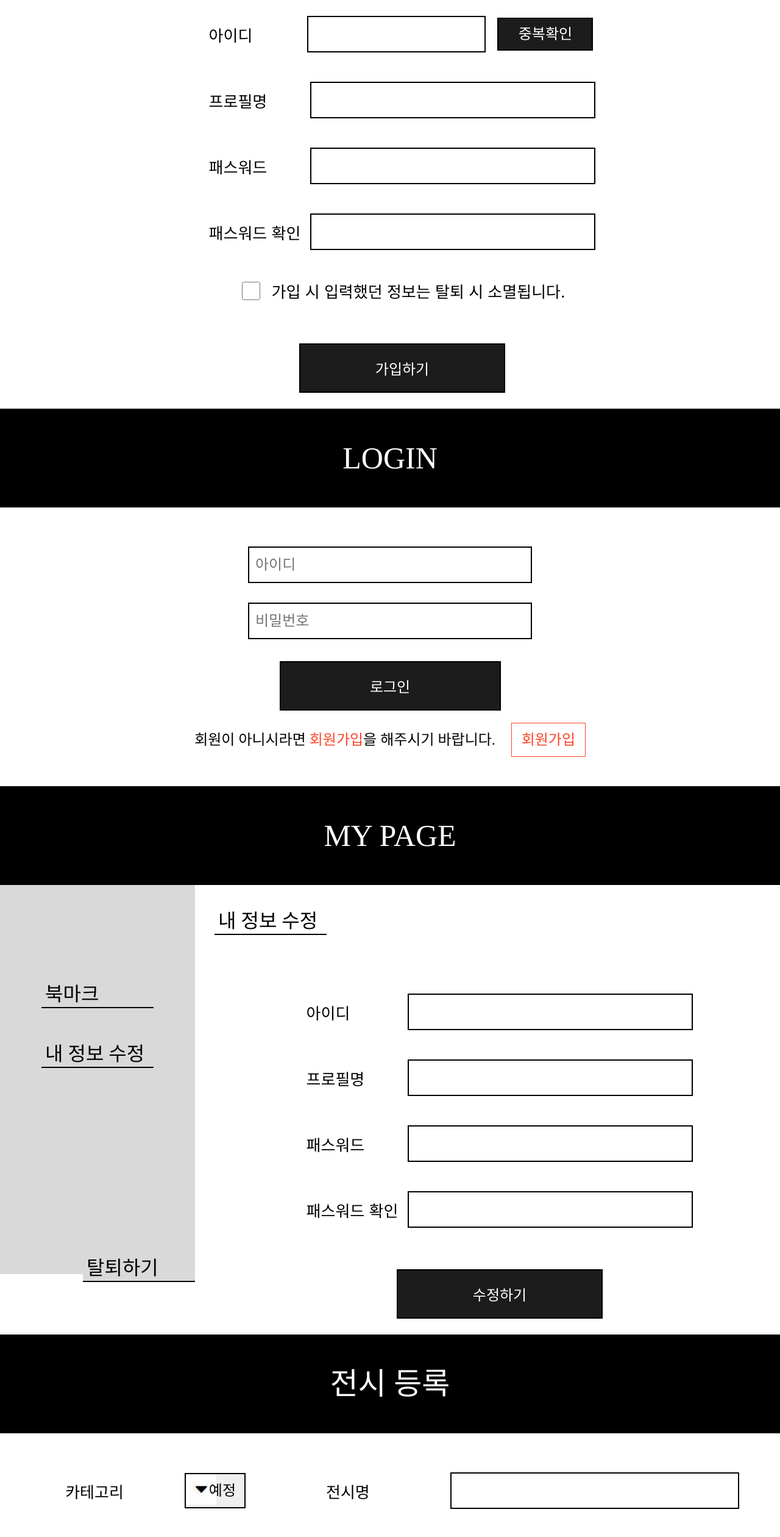
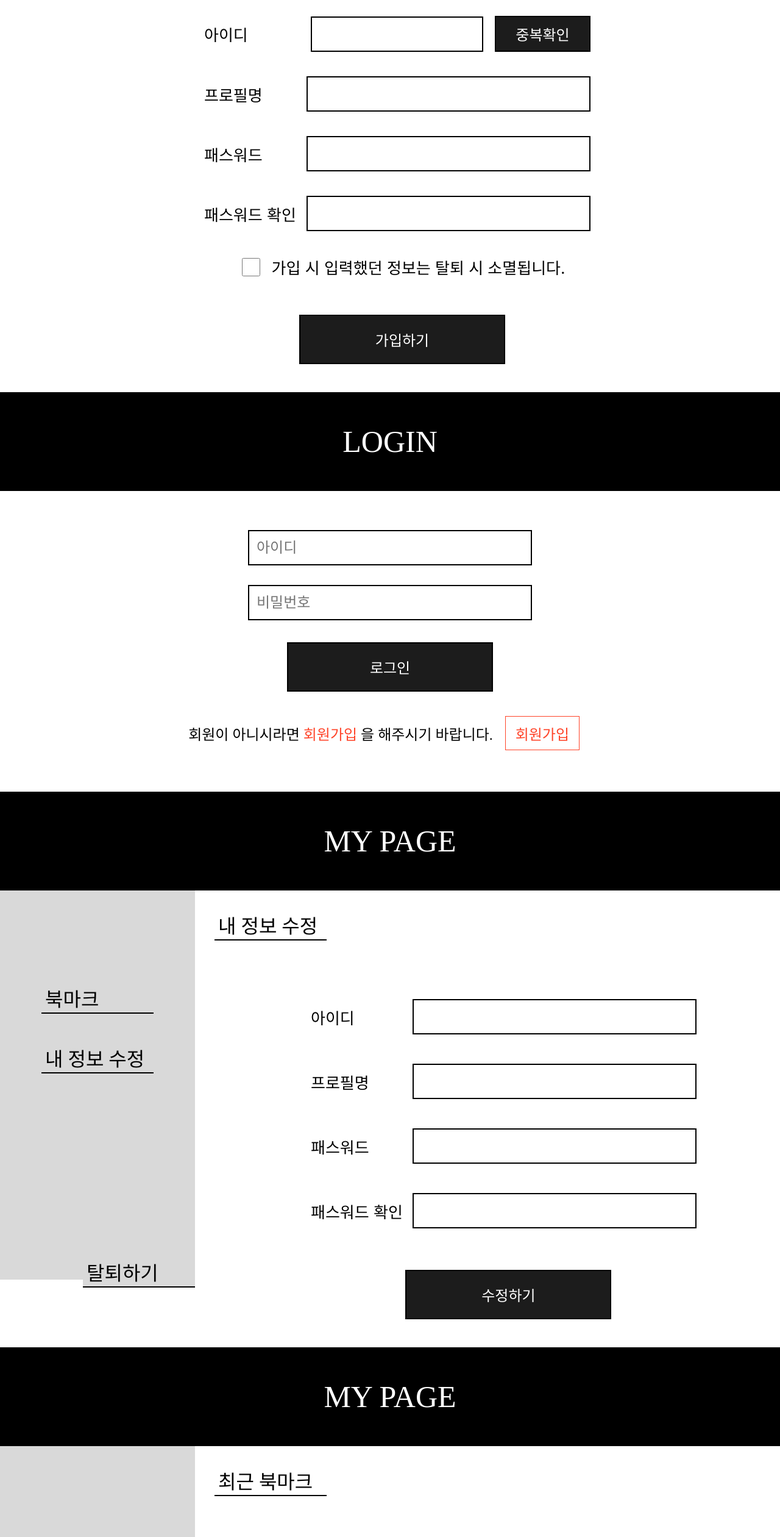
Before and after one commit to CLEO525/artconnect-frontend, a React (Create React App) app: page / in a window 1280 px wide. Shown: the part 200-2720 px from the top of the page at 61% size. Built offline with nearby package versions, Linux system fonts and the light colour scheme.

Commit message:
전시 수정 제외 CSS, 컴포넌트 분리

```diff
--- a/src/App.js
+++ b/src/App.js
@@ -7,7 +7,6 @@ import WritePage from "./pages/admin/WritePage";
 import BookmarkPage from "./pages/mypage/BookmarkPage";
 
 import "./App.css";
-
 
 const Wrap = styled.div`
   width: auto;
@@ -24,11 +23,10 @@ function App() {
       <JoinPage />
       <LoginPage />
       <EditPage />
-
+      <BookmarkPage />
 
       {/* admin페이지 */}
       <WritePage />
-      <BookmarkPage />
     </Wrap>
   );
 }
--- /dev/null
+++ b/src/components/common/style/Button.jsx
@@ -0,0 +1,51 @@
+import React from "react";
+import styled from "styled-components";
+
+const StyledButton = styled.button`
+  width: ${(props) => props.width || 338}px;
+  height: ${(props) => props.height || 81}px;
+  margin: ${(props) => props.margin || "20px"};
+  justify-content: center;
+  align-items: center;
+  background: ${(props) => props.background || "#1c1c1c"};
+  border: ${(props) => props.border || "2px solid #000000"};
+  font-family: "SUITE";
+  color: ${(props) => props.color || "#ffffff"};
+  font-style: normal;
+  font-weight: 400;
+  font-size: 24px;
+  cursor: pointer;
+  :hover {
+    background-color: ${(props) => props.bgColor || "#ffffff"};
+    border: 2px solid ${(props) => props.hoverColor || "#442e68"};
+    font-weight: 700;
+    color: ${(props) => props.hoverColor || "#442e68"};
+  }
+`;
+
+export default function Button(props) {
+  const {
+    width,
+    height,
+    background,
+    color,
+    bgColor,
+    hoverColor,
+    margin,
+    border,
+  } = props;
+  return (
+    <StyledButton
+      width={width}
+      height={height}
+      background={background}
+      color={color}
+      bgColor={bgColor}
+      hoverColor={hoverColor}
+      margin={margin}
+      border={border}
+    >
+      {props.bName}
+    </StyledButton>
+  );
+}
--- /dev/null
+++ b/src/components/common/style/Input.jsx
@@ -0,0 +1,49 @@
+import { type } from "@testing-library/user-event/dist/type";
+import React from "react";
+import styled from "styled-components";
+
+const StyledInput = styled.input`
+  width: ${(props) => props.width || "450px"};
+  height: ${(props) => props.height || "54px"};
+  margin: ${(props) => props.margin || "0 1rem 0 1rem"};
+  padding: ${(props) => props.padding || "0px"};
+  background: ${(props) => props.background || "#ffffff"};
+  border: 2px solid ${(props) => props.borderColor || "#000000"};
+  font-family: "SUITE";
+  font-style: normal;
+  font-weight: 400;
+  font-size: 24px;
+  text-align: ${(props) => props.align || "left"};
+  line-height: 27px;
+  padding-left: 12px;
+  display: ${(props) => props.display};
+`;
+
+export default function Input(props) {
+  const {
+    width,
+    height,
+    background,
+    margin,
+    padding,
+    borderColor,
+    placeholder,
+    type,
+    align,
+    display,
+  } = props;
+  return (
+    <StyledInput
+      type={type || "text"}
+      width={width}
+      height={height}
+      margin={margin}
+      padding={padding}
+      align={align}
+      background={background}
+      borderColor={borderColor}
+      placeholder={placeholder}
+      display={display}
+    ></StyledInput>
+  );
+}
--- /dev/null
+++ b/src/components/common/style/Span.jsx
@@ -0,0 +1,20 @@
+import React from "react";
+import styled from "styled-components";
+
+const StyledSpan = styled.span`
+  font-family: "SUITE";
+  font-style: normal;
+  font-weight: 400;
+  font-size: ${(props) => props.size || "24px"};
+  line-height: 27px;
+  align-items: ${(props) => props.align || "center"};
+  color: ${(props) => props.color || "#000000"};
+`;
+export default function Span(props) {
+  const { color, size, align } = props;
+  return (
+    <StyledSpan color={color} size={size} align={align}>
+      {props.text}
+    </StyledSpan>
+  );
+}
--- /dev/null
+++ b/src/components/common/style/UnderLineButton.jsx
@@ -0,0 +1,52 @@
+import React from "react";
+import styled from "styled-components";
+
+const StyledButton = styled.button`
+  width: ${(props) => props.width || "184px"};
+  margin: ${(props) => props.margin || "0 0 3rem 0"};
+  font-family: "SUITE";
+  font-style: normal;
+  font-weight: 400;
+  font-size: ${(props) => props.size || "32px"};
+  text-align: left;
+  background-color: ${(props) => props.bgColor || "#d9d9d9"};
+  border: none;
+  border-bottom: ${(props) => props.borderB || "2px solid #000000"};
+  cursor: pointer;
+  :hover {
+    font-weight: ${(props) => props.hWeight || "700"};
+    color: ${(props) => props.hColor || "#ff4429"};
+    border: none;
+    border-bottom: ${(props) => props.hoverB || "3px solid #ff4429"};
+    cursor: ${(props) => props.hCursor || "pointer"};
+  }
+`;
+
+export default function UnderLineButton(props) {
+  const {
+    width,
+    margin,
+    size,
+    bgColor,
+    borderB,
+    hoverB,
+    hColor,
+    hWeight,
+    hCursor,
+  } = props;
+  return (
+    <StyledButton
+      width={width}
+      margin={margin}
+      size={size}
+      bgColor={bgColor}
+      borderB={borderB}
+      hWeight={hWeight}
+      hoverB={hoverB}
+      hColor={hColor}
+      hCursor={hCursor}
+    >
+      {props.bName}
+    </StyledButton>
+  );
+}
--- a/src/pages/JoinPage.jsx
+++ b/src/pages/JoinPage.jsx
@@ -1,5 +1,7 @@
 import React from "react";
 import styled from "styled-components";
+import Button from "../components/common/style/Button";
+import Input from "../components/common/style/Input";
 import PageTitle from "../components/common/layout/PageTitle";
 
 const Container = styled.div`
@@ -11,7 +13,7 @@ const Container = styled.div`
 
 const StyledForm = styled.form`
   font-size: 26px;
-  width: auto;
+  width: 690px;
   height: auto;
   display: flex;
   flex-direction: column;
@@ -21,18 +23,8 @@ const StyledUl = styled.ul`
   list-style: none;
   display: flex;
   flex-direction: column;
-  gap: 3rem;
+  gap: 2.5rem;
   margin-top: 1rem;
-
-  li:first-child {
-    justify-content: flex-start;
-    gap: 1.2rem;
-  }
-
-  li:first-child input {
-    width: 45%;
-    margin-left: 70px;
-  }
 
   li:nth-child(5) {
     display: flex;
@@ -54,60 +46,10 @@ const StyledLi = styled.li`
   align-items: center;
 `;
 
-const StyledInput = styled.input`
-  width: 460px;
-  height: 54px;
-  margin-left: 1rem;
-  background: #ffffff;
-  border: 2px solid #000000;
-`;
-
 const StyledCheckBox = styled.input`
   width: 30px;
   height: 30px;
   cursor: pointer;
-`;
-
-const DuplicatedId = styled.button`
-  width: 157px;
-  height: 54px;
-  background: #1c1c1c;
-  border: 2px solid #000000;
-  font-family: "SUITE";
-  color: #ffffff;
-  font-style: normal;
-  font-weight: 400;
-  font-size: 24px;
-  line-height: 30px;
-  cursor: pointer;
-  :hover {
-    background-color: #ffffff;
-    border: 2px solid #442e68;
-    font-weight: 700;
-    color: #442e68;
-  }
-`;
-
-const JoinCheckButton = styled.button`
-  width: 338px;
-  height: 81px;
-  margin-top: 20px;
-  justify-content: center;
-  align-items: center;
-  background: #1c1c1c;
-  border: 2px solid #000000;
-  font-family: "SUITE";
-  color: #ffffff;
-  font-style: normal;
-  font-weight: 400;
-  font-size: 24px;
-  cursor: pointer;
-  :hover {
-    background-color: #ffffff;
-    border: 2px solid #442e68;
-    font-weight: 700;
-    color: #442e68;
-  }
 `;
 
 export default function JoinPage() {
@@ -117,18 +59,30 @@ export default function JoinPage() {
       <StyledForm>
         <StyledUl>
           <StyledLi>
-            아이디 <StyledInput type="text" name="id"></StyledInput>
-            <DuplicatedId type="button">중복확인</DuplicatedId>
+            아이디
+            <Input
+              type="text"
+              name="id"
+              margin="0 0 0 100px"
+              width="41%"
+            ></Input>
+            <Button
+              type="button"
+              width={157}
+              height={59}
+              bName="중복확인"
+              margin="0 16px"
+            />
           </StyledLi>
           <StyledLi>
-            프로필명 <StyledInput type="text" name="profileName"></StyledInput>
+            프로필명
+            <Input type="text" name="profileName"></Input>
           </StyledLi>
           <StyledLi>
-            패스워드 <StyledInput type="password" name="password"></StyledInput>
+            패스워드 <Input type="password" name="password"></Input>
           </StyledLi>
           <StyledLi>
-            패스워드 확인{" "}
-            <StyledInput type="password" name="passwordCheck"></StyledInput>
+            패스워드 확인 <Input type="password" name="passwordCheck"></Input>
           </StyledLi>
           <StyledLi>
             <StyledCheckBox type="checkbox" id="joinCheck"></StyledCheckBox>
@@ -137,7 +91,7 @@ export default function JoinPage() {
             </label>
           </StyledLi>
           <StyledLi>
-            <JoinCheckButton type="submit">가입하기</JoinCheckButton>
+            <Button type="submit" bName="가입하기" />
           </StyledLi>
         </StyledUl>
       </StyledForm>
--- a/src/pages/LoginPage.jsx
+++ b/src/pages/LoginPage.jsx
@@ -1,6 +1,8 @@
 import React from "react";
 import styled from "styled-components";
-import { Route, Link } from "react-router-dom";
+import Button from "../components/common/style/Button";
+import Input from "../components/common/style/Input";
+import Span from "../components/common/style/Span";
 import PageTitle from "../components/common/layout/PageTitle";
 
 const Container = styled.div`
@@ -8,79 +10,7 @@ const Container = styled.div`
   display: flex;
   flex-direction: column;
   align-items: center;
-`;
-
-const StyledInput = styled.input`
-  width: 450px;
-  height: 54px;
-  margin: 1rem 0rem 1rem;
-  padding-left: 10px;
-  font-family: "SUITE";
-  font-style: normal;
-  font-weight: 400;
-  font-size: 24px;
-  line-height: 27px;
-  background: #ffffff;
-  border: 2px solid #000000;
-`;
-
-const StyledSpan = styled.span`
-  font-family: "SUITE";
-  font-style: normal;
-  font-weight: 400;
-  font-size: 24px;
-  line-height: 27px;
-  align-items: center;
-`;
-const ColoredSpan = styled.span`
-  font-family: "SUITE";
-  font-style: normal;
-  font-weight: 400;
-  font-size: 24px;
-  line-height: 27px;
-  color: #ff4429;
-  align-items: center;
-`;
-
-const LoginButton = styled.button`
-  width: 363px;
-  height: 81px;
-  margin: 20px 0 20px;
-  background: #1c1c1c;
-  border: 2px solid #000000;
-  font-family: "SUITE";
-  color: #ffffff;
-  font-style: normal;
-  font-weight: 400;
-  font-size: 24px;
-  cursor: pointer;
-  :hover {
-    background-color: #ffffff;
-    border: 2px solid #442e68;
-    font-weight: 700;
-    color: #442e68;
-  }
-`;
-
-const SignUpButton = styled.button`
-  width: 122px;
-  height: 56px;
-  margin-left: 26px;
   margin-bottom: 3rem;
-  background: #ffffff;
-  border: 1px solid #ff4429;
-  font-family: "SUITE";
-  color: #ff4429;
-  font-style: normal;
-  font-weight: 400;
-  font-size: 24px;
-  line-height: 27px;
-  cursor: pointer;
-  :hover {
-    border: 2px solid #442e68;
-    font-weight: 700;
-    color: #442e68;
-  }
 `;
 
 export default function LoginPage() {
@@ -88,20 +18,31 @@ export default function LoginPage() {
     <Container>
       <PageTitle title="LOGIN" marginBottom={3} />
       <div>
-        <StyledInput type="text" placeholder="아이디"></StyledInput>
+        <Input type="text" placeholder="아이디" margin="1rem 0rem 1rem"></Input>
         <br />
-        <StyledInput type="password" placeholder="비밀번호"></StyledInput>
+        <Input
+          type="password"
+          placeholder="비밀번호"
+          margin="1rem 0rem 1rem"
+        ></Input>
         <br />
       </div>
       <div>
-        <LoginButton>로그인</LoginButton>
+        <Button bName="로그인" />
       </div>
       <div>
-        <StyledSpan>
-          회원이 아니시라면 <ColoredSpan>회원가입</ColoredSpan>을 해주시기
-          바랍니다.
-          <SignUpButton>회원가입</SignUpButton>
-        </StyledSpan>
+        <Span text="회원이 아니시라면" />
+        <Span color="#ff4429" text=" 회원가입 " />
+        <Span text="을 해주시기 바랍니다." />
+        <Button
+          bName="회원가입"
+          width="122"
+          height="56"
+          background="#ffffff"
+          color="#ff4429"
+          hoverColor="#442e68"
+          border="1px solid #ff4429"
+        />
       </div>
     </Container>
   );
--- a/src/pages/admin/WritePage.jsx
+++ b/src/pages/admin/WritePage.jsx
@@ -1,10 +1,13 @@
 import React from "react";
 import styled from "styled-components";
 import PageTitle from "../../components/common/layout/PageTitle";
+import Input from "../../components/common/style/Input";
+import Button from "../../components/common/style/Button";
 import selectImg from "../../assets/selectImg.jpeg";
 // CK에디터로 전시 내용 텍스트에리어 설정
 import { CKEditor } from "@ckeditor/ckeditor5-react";
 import ClassicEditor from "@ckeditor/ckeditor5-build-classic";
+
 const Container = styled.div`
   width: 100%;
   display: flex;
@@ -26,12 +29,18 @@ const StyledUl = styled.ul`
   flex-direction: column;
   gap: 3rem;
   margin-top: 1rem;
+
+  li:last-child {
+    display: flex;
+    justify-content: flex-end;
+    margin: 2rem -200px 3rem 0;
+  }
 `;
 
 const StyledLi = styled.li`
   display: flex;
+  align-items: center;
   justify-content: space-between;
-  align-items: center;
 `;
 
 const StyledSelect = styled.select`
@@ -68,41 +77,6 @@ const StyledOption = styled.option`
   cursor: pointer;
 `;
 
-const StyledInput = styled.input`
-  width: 420px;
-  height: 54px;
-  font-family: "SUITE";
-  font-style: normal;
-  font-weight: 400;
-  font-size: 24px;
-  line-height: 40px;
-  text-align: center;
-  margin-left: 2rem;
-  padding-right: 3rem;
-  background: #ffffff;
-  border: 2px solid #000000;
-`;
-
-const StyledButton = styled.button`
-  width: 200px;
-  height: 70px;
-  margin: 0 30px 30px 40px;
-  border: 2px solid #442e68;
-  font-weight: 700;
-  color: #442e68;
-  background-color: #ffffff;
-  font-family: "SUITE";
-  font-style: normal;
-  font-weight: 400;
-  font-size: 24px;
-  cursor: pointer;
-  :hover {
-    background-color: #1c1c1c;
-    color: #ffffff;
-    border: 2px solid #000000;
-  }
-`;
-
 export default function WritePage() {
   return (
     <Container>
@@ -117,20 +91,40 @@ export default function WritePage() {
               <StyledOption value="free">무료</StyledOption>
             </StyledSelect>
             <label htmlFor="exhibitionName">전시명</label>
-            <StyledInput type="text" id="exhibitionName" />
+            <Input
+              type="text"
+              width="400px"
+              id="exhibitionName"
+              margin="0 0 0 2rem"
+              padding="0 3rem 0 0"
+            />
           </StyledLi>
           <StyledLi>
             <label htmlFor="exhibitionSdate">전시기간</label>
-            <StyledInput type="date" id="exhibitionSdate" />
+            <Input
+              type="date"
+              id="exhibitionSdate"
+              width="270px"
+              margin="0 0 0 2rem"
+              padding="0 3rem 0 0"
+              align="center"
+            />
             <label htmlFor="exhibitionEdate" />
-            <StyledInput type="date" id="exhibitionEdate" />
+            <Input
+              type="date"
+              id="exhibitionEdate"
+              width="270px"
+              margin="0 0 0 2rem"
+              padding="0 3rem 0 0"
+              align="center"
+            />
           </StyledLi>
           <StyledLi>
             <label htmlFor="thumbNail">썸네일</label>
-            <StyledInput type="file" id="thumbNail" />
+            <input type="file" id="thumbNail" className="upload" />
           </StyledLi>
           <StyledLi>
-            <label htmlFor="contents">전시내용</label>
+            <label htmlFor="contents">관람안내</label>
             <CKEditor
               id="contents"
               editor={ClassicEditor}
@@ -153,14 +147,33 @@ export default function WritePage() {
           </StyledLi>
           <StyledLi>
             <label htmlFor="upload">전시파일</label>
-            <StyledInput type="file" id="upload" />
+            <input type="file" id="upload" className="upload" />
+          </StyledLi>
+
+          <StyledLi>
+            <Button
+              bName="CONFIRM"
+              width="200"
+              height="73"
+              background="#ffffff"
+              border="2px solid #442e68"
+              color="#442e68"
+              bgColor="#1c1c1c"
+              hoverColor="#ffffff"
+            />
+            <Button
+              bName="CANCEL"
+              width="200"
+              height="73"
+              background="#ffffff"
+              border="2px solid #442e68"
+              color="#442e68"
+              bgColor="#1c1c1c"
+              hoverColor="#ffffff"
+            />
           </StyledLi>
         </StyledUl>
       </StyledForm>
-      <div>
-        <StyledButton>CONFIRM</StyledButton>
-        <StyledButton>CANCEL</StyledButton>
-      </div>
     </Container>
   );
 }
--- a/src/pages/mypage/BookmarkPage.jsx
+++ b/src/pages/mypage/BookmarkPage.jsx
@@ -2,6 +2,7 @@ import React from "react";
 import styled from "styled-components";
 import PageTitle from "../../components/common/layout/PageTitle";
 import Sidebar from "../../components/common/layout/Sidebar";
+import UnderLineButton from "../../components/common/style/UnderLineButton";
 
 const Container = styled.div`
   width: 100%;
@@ -10,24 +11,11 @@ const Container = styled.div`
 const ContentDiv = styled.div`
   display: flex;
   width: 75%;
+  min-height: 250px;
   margin-top: 3rem;
   justify-content: center;
   align-items: center;
   flex-direction: column;
-`;
-
-const StyledButton = styled.button`
-  width: 184px;
-  margin: 2rem;
-  background-color: #ffffff;
-  font-family: "SUITE";
-  font-style: normal;
-  font-weight: 400;
-  font-size: 32px;
-  text-align: left;
-  border: none;
-  border-bottom: 2px solid #000000;
-  cursor: pointer;
 `;
 
 export default function BookmarkPage() {
@@ -35,9 +23,25 @@ export default function BookmarkPage() {
     <Container>
       <PageTitle title="MY PAGE"></PageTitle>
       <Sidebar />
-      <StyledButton>최근 북마크</StyledButton>
+      <UnderLineButton
+        bName="최근 북마크"
+        bgColor="#ffffff"
+        margin="2rem"
+        hWeight="400"
+        hColor="#000000"
+        hoverB="2px solid #000000"
+        hCursor="default"
+      />
       <ContentDiv></ContentDiv>
-      <StyledButton>북마크 목록</StyledButton>
+      <UnderLineButton
+        bName="북마크 목록"
+        bgColor="#ffffff"
+        margin="2rem"
+        hWeight="400"
+        hColor="#000000"
+        hoverB="2px solid #000000"
+        hCursor="default"
+      />
       <ContentDiv></ContentDiv>
     </Container>
   );
--- a/src/pages/mypage/EditPage.jsx
+++ b/src/pages/mypage/EditPage.jsx
@@ -2,6 +2,9 @@ import React from "react";
 import styled from "styled-components";
 import PageTitle from "../../components/common/layout/PageTitle";
 import Sidebar from "../../components/common/layout/Sidebar";
+import Input from "../../components/common/style/Input";
+import Button from "../../components/common/style/Button";
+import UnderLineButton from "../../components/common/style/UnderLineButton";
 
 const Container = styled.div`
   width: 100%;
@@ -11,29 +14,15 @@ const ContentDiv = styled.div`
   display: flex;
   width: 75%;
   margin-top: 3rem;
-  justify-content: center;
-  align-items: center;
+  align-items: flex-start;
   flex-direction: column;
-`;
-
-const StyledButton = styled.button`
-  width: 184px;
-  margin: 2rem;
-  background-color: #ffffff;
-  font-family: "SUITE";
-  font-style: normal;
-  font-weight: 400;
-  font-size: 32px;
-  text-align: left;
-  border: none;
-  border-bottom: 2px solid #000000;
-  cursor: pointer;
 `;
 
 const StyledForm = styled.form`
   font-size: 26px;
   width: auto;
   height: auto;
+  margin-left: 150px;
   display: flex;
   flex-direction: column;
 `;
@@ -45,14 +34,7 @@ const StyledUl = styled.ul`
   gap: 3rem;
   margin-top: 1rem;
 
-  li:nth-child(5) {
-    display: flex;
-    justify-content: center;
-    align-items: center;
-    gap: 1rem;
-  }
-
-  li:nth-child(6) {
+  li:last-child {
     display: flex;
     justify-content: center;
     align-items: center;
@@ -65,62 +47,37 @@ const StyledLi = styled.li`
   align-items: center;
 `;
 
-const StyledInput = styled.input`
-  width: 460px;
-  height: 54px;
-  margin-left: 1rem;
-  background: #ffffff;
-  border: 2px solid #000000;
-`;
-
-const EditCheckButton = styled.button`
-  width: 338px;
-  height: 81px;
-  margin-top: 20px;
-  justify-content: center;
-  align-items: center;
-  background: #1c1c1c;
-  border: 2px solid #000000;
-  font-family: "SUITE";
-  color: #ffffff;
-  font-style: normal;
-  font-weight: 400;
-  font-size: 24px;
-  cursor: pointer;
-  :hover {
-    background-color: #ffffff;
-    border: 2px solid #442e68;
-    font-weight: 700;
-    color: #442e68;
-  }
-`;
-
 export default function EditPage() {
   return (
     <Container>
-      <PageTitle title="MY PAGE" marginBottom={0} />
+      <PageTitle title="MY PAGE" />
       <Sidebar />
-      <StyledButton>내 정보 수정</StyledButton>
+      <UnderLineButton
+        bName="내 정보 수정"
+        bgColor="#ffffff"
+        margin="2rem"
+        hWeight="400"
+        hColor="#000000"
+        hoverB="2px solid #000000"
+        hCursor="default"
+      />
       <ContentDiv>
         <StyledForm>
           <StyledUl>
             <StyledLi>
-              아이디 <StyledInput type="text" name="id"></StyledInput>
+              아이디 <Input type="text" name="id"></Input>
             </StyledLi>
             <StyledLi>
-              프로필명{" "}
-              <StyledInput type="text" name="profileName"></StyledInput>
+              프로필명 <Input type="text" name="profileName"></Input>
             </StyledLi>
             <StyledLi>
-              패스워드{" "}
-              <StyledInput type="password" name="password"></StyledInput>
+              패스워드 <Input type="password" name="password"></Input>
             </StyledLi>
             <StyledLi>
-              패스워드 확인{" "}
-              <StyledInput type="password" name="passwordCheck"></StyledInput>
+              패스워드 확인 <Input type="password" name="passwordCheck"></Input>
             </StyledLi>
             <StyledLi>
-              <EditCheckButton type="submit">수정하기</EditCheckButton>
+              <Button type="submit" bName="수정하기" />
             </StyledLi>
           </StyledUl>
         </StyledForm>
```
Also changed, not shown: src/App.css (+31 -1 lines), src/components/common/layout/Sidebar.jsx (+4 -23 lines), 1 other file (tests, documents, lock files or other folders).
